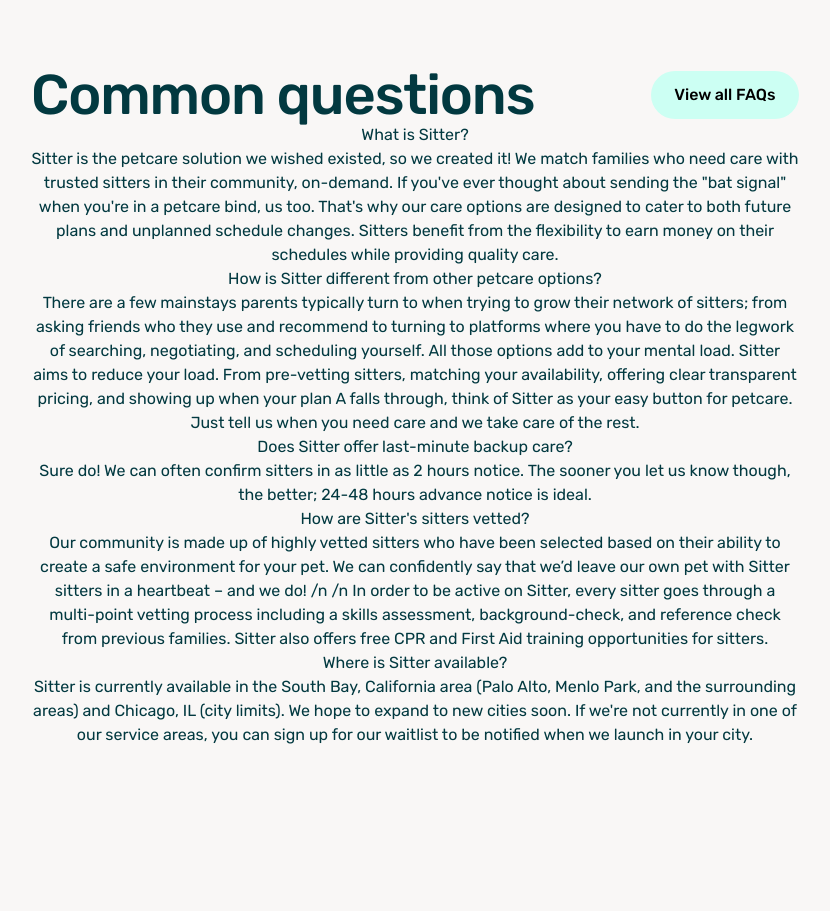
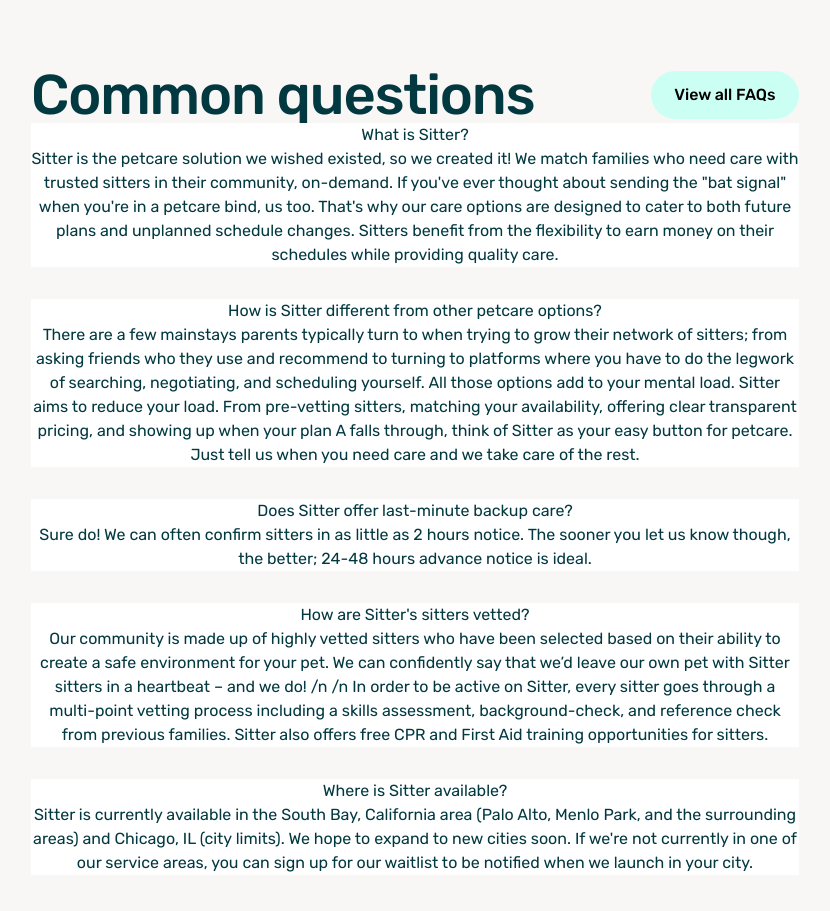
Before and after one commit to samsonc89/otter-replica, a React (Vite) app: page / in a window 1280 px wide. Shown: the part 3820-4731 px from the top of the page, without its empty margins (225-1055 px from the left). Before the commit the page ends 4647 px from the top, so only its background shows below. Built offline with nearby package versions, Linux system fonts and the light colour scheme.

Commit message:
Add styling to question card

```diff
--- a/src/containers/Questions/questions.css
+++ b/src/containers/Questions/questions.css
@@ -12,3 +12,14 @@
 .faqs-btn {
   background-color: #ccfff3;
 }
+
+.questions-content-wrapper {
+  display: flex;
+  flex-direction: column;
+  gap: 2rem;
+}
+.question-card {
+  display: flex;
+  justify-content: space-between;
+  background-color: var(--light-asset-bg-color);
+}
```
